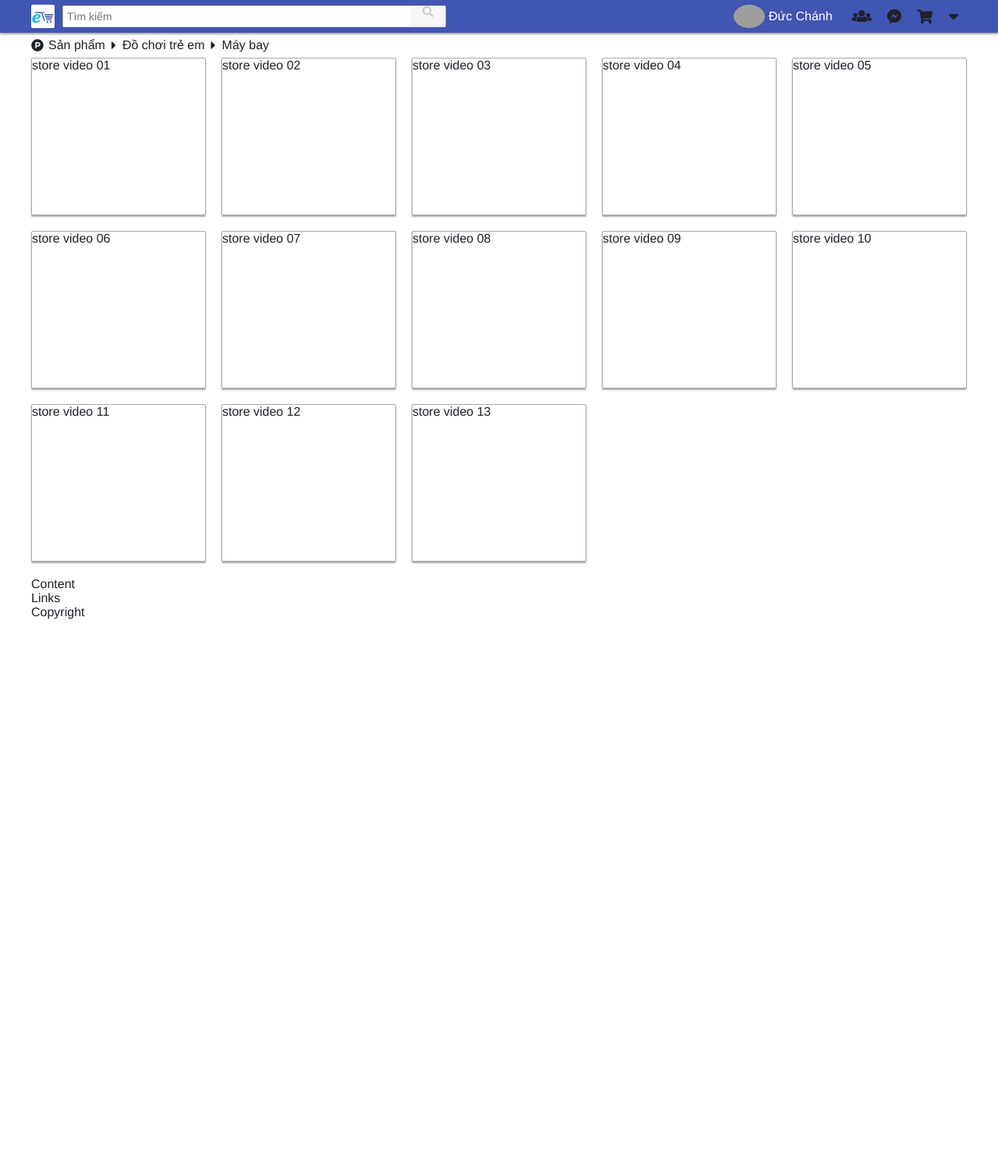
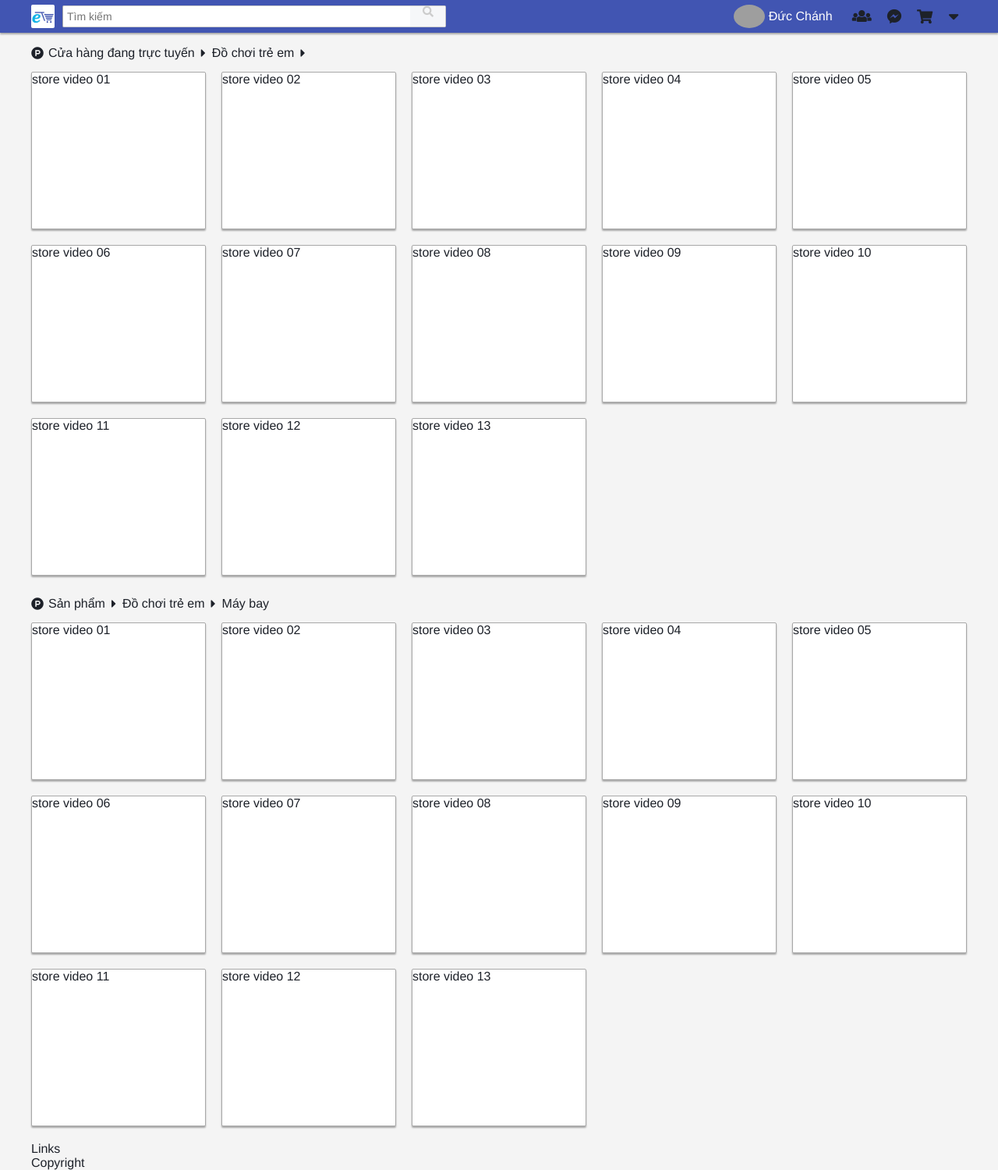
Before and after one commit to minhtuan200799/sim, a PHP site: page /ecart/public/skin/skn01/ in a window 1280 px wide. Shown: the whole page at 78% size. Before the commit the page ends 794 px from the top, so only its background shows below. Run offline with PHP 8.4, Linux system fonts and the light colour scheme; grey boxes are pictures that could not be loaded.

Commit message:
Add product block

```diff
--- a/public/skin/skn01/css/style.css
+++ b/public/skin/skn01/css/style.css
@@ -6,7 +6,8 @@ body {
   font-family: "Helvetica Neue", Helvetica, Arial, sans-serif;
   color: #1d2129;
   min-width: 768px;
-  min-height: 600px; }
+  min-height: 600px;
+  background-color: #f4f4f4; }
 
 input, textarea, select, button {
   font-family: "Helvetica Neue", Helvetica, Arial, sans-serif;
@@ -241,7 +242,8 @@ a:active {
   display: flex;
   list-style: none;
   width: 100%;
-  justify-content: flex-start; }
+  justify-content: flex-start;
+  margin-bottom: 8px; }
 
 .direct li {
   padding: 2px 0;
@@ -356,7 +358,8 @@ a:active {
   height: 200px;
   border-radius: 2px;
   border: 1px solid #a8a8a8;
-  box-shadow: 0 2px 2px 0 #a8a8a8; }
+  box-shadow: 0 2px 2px 0 #a8a8a8;
+  background-color: white; }
 
 @media only screen and (max-width: 1024px) {
   .store {
--- a/public/skin/skn01/css/style.scss
+++ b/public/skin/skn01/css/style.scss
@@ -10,6 +10,7 @@ $txtColor: #1d2129;
 $bdColor: #cccccc;
 $bdColorFocus: #a8a8a8;
 $bgMain: white;
+$bgBody: #f4f4f4;
 $bgMain2: rgb(226, 226, 226);
 $bgMain3: #DADADA;
 $bgHover: rgba(80, 121, 178, 0.7);
@@ -22,6 +23,7 @@ body {
   color: $txtColor;
   min-width: 768px;
   min-height: 600px;
+  background-color: $bgBody;
 }
 
 input, textarea, select, button {
@@ -283,6 +285,7 @@ a:active {
   list-style: none;
   width: 100%;
   justify-content: flex-start;
+  margin-bottom: 8px;
 }
 .direct li {
   padding: 2px 0;
@@ -409,6 +412,7 @@ a:active {
   border-radius: $bdRadius;
   border: 1px solid $bdColorFocus;
   box-shadow: 0 2px 2px 0 $bdColorFocus;
+  background-color: $bgMain;
 }
 @media only screen and (max-width: 1024px) {
   .store {
--- a/public/skin/skn01/index.html
+++ b/public/skin/skn01/index.html
@@ -97,6 +97,90 @@
     </ul>
 </div></div>
 
+<div class="container"><div class="center directory" style="margin-top: 10px">
+    <ul class="direct">
+        <li class="d-func">
+            <i class="e-fun fab fa-product-hunt"></i>
+            <a href="./">Cửa hàng đang trực tuyến</a>
+
+            <!-- BEGIN: store_online -->
+            <i class="fas fa-caret-right"></i>
+            <i class="fas fa-caret-down"></i>
+
+            <div class="direct-poup hide">
+                <i class="fas fa-caret-up"></i>
+
+                <ul class="dct">
+                    <li><a href="./"><i class="e-fun fab fa-product-hunt"></i> Sản phẩm</a></li>
+                    <li><a href="./"><i class="e-fun fab fa fa-universal-access"></i> Dịch vụ</a></li>
+                    <li><a href="./"><i class="e-fun fab fa fa-info-circle"></i> Sự kiện</a></li>
+                </ul>
+            </div>
+            <!-- END: store_online -->
+        </li>
+
+        <!-- BEGIN: store_cate -->
+        <li class="d-cate">
+            <a href="./">Đồ chơi trẻ em</a>
+            <i class="fas fa-caret-right"></i>
+            <i class="fas fa-caret-down"></i>
+
+            <div class="direct-poup hide">
+                <i class="fas fa-caret-up"></i>
+
+                <ul class="dct" style="margin-left: 100px">
+                    <li><a href="./"><i class="e-fun fab fa fa-info-circle"></i> Đồ chơi người lớn</a></li>
+                    <li><a href="./"><i class="e-fun fab fa fa-info-circle"></i> Quần áo trẻ em</a></li>
+                    <li><a href="./"><i class="e-fun fab fa fa-info-circle"></i> Quần áo người lớn</a></li>
+                </ul>
+            </div>
+        </li>
+        <!-- END: store_cate -->
+    </ul>
+</div></div>
+
+<div class="container"><div class="center stories">
+    <div class="store">
+        store video 01
+    </div>
+    <div class="store">
+        store video 02
+    </div>
+    <div class="store">
+        store video 03
+    </div>
+    <div class="store">
+        store video 04
+    </div>
+    <div class="store">
+        store video 05
+    </div>
+    <div class="store">
+        store video 06
+    </div>
+    <div class="store">
+        store video 07
+    </div>
+    <div class="store">
+        store video 08
+    </div>
+    <div class="store">
+        store video 09
+    </div>
+    <div class="store">
+        store video 10
+    </div>
+    <div class="store">
+        store video 11
+    </div>
+    <div class="store">
+        store video 12
+    </div>
+    <div class="store">
+        store video 13
+    </div>
+</div></div>
+
 <div class="container"><div class="center directory">
     <ul class="direct">
         <li class="d-func">
@@ -181,9 +265,6 @@
 </div></div>
 
 <div class="container"><div class="center">
-    Content
-</div></div>
-<div class="container"><div class="center">
     Links
 </div></div>
 <div class="container"><div class="center">
```
